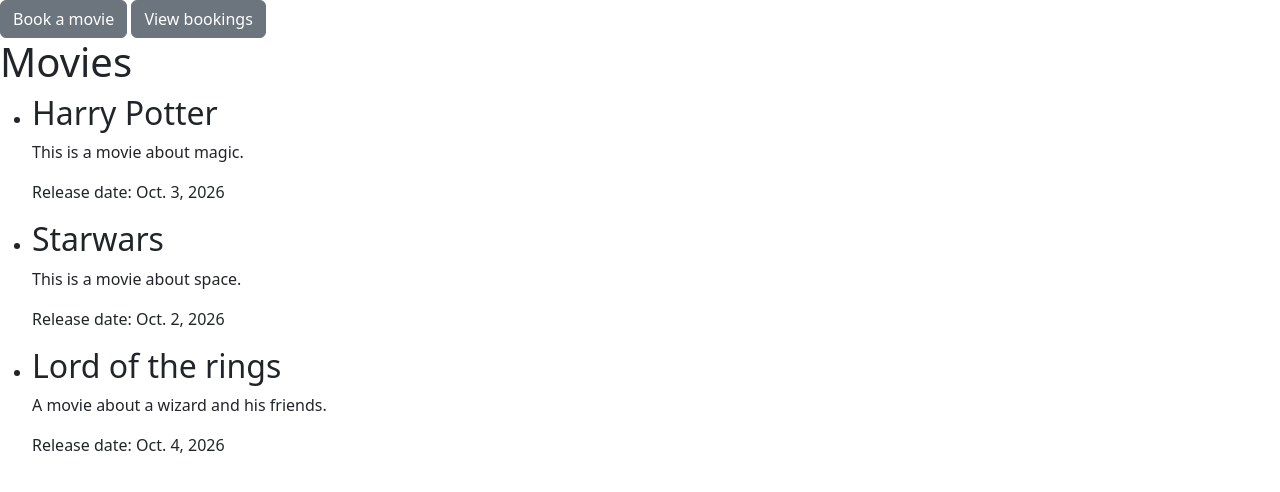
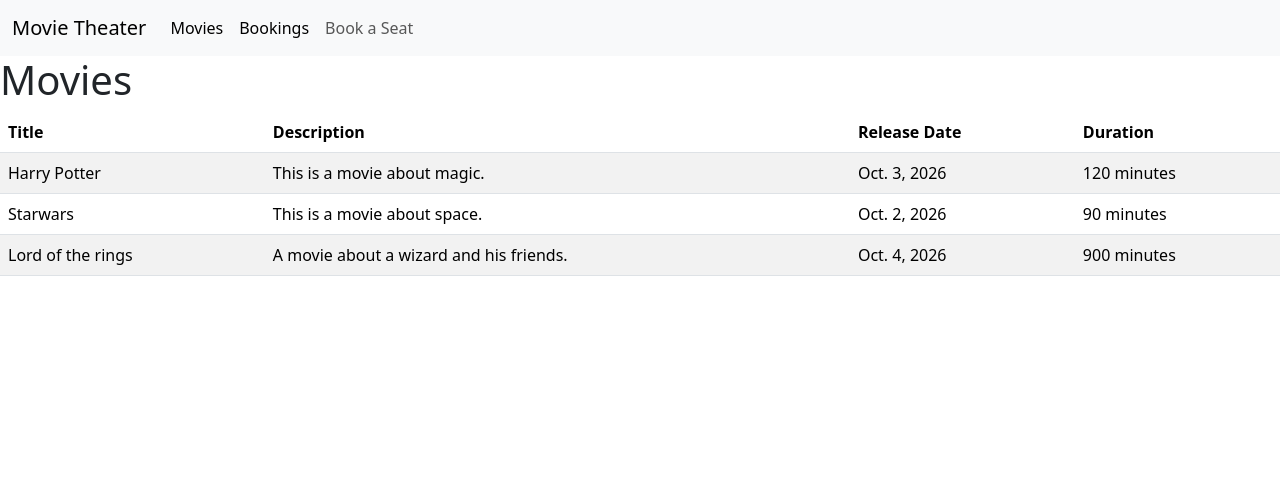
Before and after one commit to s-kaleb/CS4300, a Django app: page / in a window 1280 px wide. Shown: the top 492 px of the page. Run offline with Django 5.2, Linux system fonts and the light colour scheme; data comes from the database, SQL or seed files in the repository; both versions use the stored data as it was after the commit.

Commit message:
Implimenting bootstrap on all pages, added nav bar for page navigation

```diff
--- a/homework2/movie_theater_booking/bookings/templates/bookings/base.html
+++ b/homework2/movie_theater_booking/bookings/templates/bookings/base.html
@@ -9,6 +9,29 @@
   </head>
   <body>
     <main>
+      <!-- Navbar courtesy of devedu AI: navigation for all pages -->
+      <nav class="navbar navbar-expand-lg navbar-light bg-light">
+        <div class="container-fluid">
+          <a class="navbar-brand" href="{% url 'movie_list' %}">Movie Theater</a>
+          <button class="navbar-toggler" type="button" data-bs-toggle="collapse" data-bs-target="#navbarNav" aria-controls="navbarNav" aria-expanded="false" aria-label="Toggle navigation">
+            <span class="navbar-toggler-icon"></span>
+          </button>
+          <div class="collapse navbar-collapse" id="navbarNav">
+            <ul class="navbar-nav">
+              <!-- Added another way to navigate to the movies page to avoid confusion -->
+              <li class="nav-item">
+                <a class="nav-link active" aria-current="page" href="{% url 'movie_list' %}">Movies</a>
+              </li>
+              <li class="nav-item">
+                <a class="nav-link active" aria-current="page" href="{% url 'booking_history' %}">Bookings</a>
+              </li>
+              <li class="nav-item">
+                <a class="nav-link" href="{% url 'seat_booking' %}">Book a Seat</a>
+              </li>
+            </ul>
+          </div>
+        </div>
+      </nav>
       {% block content %}{% endblock %}
     </main>
   </body>
--- a/homework2/movie_theater_booking/bookings/templates/bookings/movie_list.html
+++ b/homework2/movie_theater_booking/bookings/templates/bookings/movie_list.html
@@ -1,27 +1,35 @@
 <!--This is the page where a user can go to view movies-->
 <!-- generated base template with devedu AI -->
+ <!-- This is an index page used to view all movies-->
 {% extends "bookings/base.html" %}
 
 {% block content %}
-	<!--Navigation between existing pages-->
-	<a href="{% url 'seat_booking' %}" class="btn btn-secondary">
-    		Book a movie
-	</a>
-	<a href="{% url 'booking_history' %}" class="btn btn-secondary">
-    		View bookings
-	</a>
+
 	<h1>Movies</h1>
 	{% if movies %}
-		<ul>
+		<!-- Table view of movies: devedu AI and https://getbootstrap.com/docs/3.4/css/?#tables -->
+		<table class="table table-striped">
+		<!-- Header for the table, displays column titles -->
+		<thead>
+			<tr>
+				<th>Title</th>
+				<th>Description</th>
+				<th>Release Date</th>
+				<th>Duration</th>
+			</tr>
+		</thead>
+		<!-- Body for the table, displays each movie row -->
+		<tbody>
 			{% for movie in movies %}
-				<li>
-					<h2>{{ movie.title }}</h2>
-					{% if movie.description %}<p>{{ movie.description }}</p>{% endif %}
-					{% if movie.release_date %}<p>Release date: {{ movie.release_date }}</p>{% endif %}
-					{% if movie.duration %}<p>Duration: {{ movie.duration }} minutes</p>{% endif %}
-				</li>
+				<tr>
+					<td>{{ movie.title }}</td>
+					<td>{{ movie.description }}</td>
+					<td>{{ movie.release_date }}</td>
+					<td>{{ movie.duration_minutes }} minutes</td>
+				</tr>
 			{% endfor %}
-		</ul>
+		</tbody>
+		</table>
 	{% else %}
 		<p>No movies are currently available.</p>
 	{% endif %}
```
Also changed, not shown: homework2/movie_theater_booking/bookings/templates/bookings/booking_history.html (+22 -13 lines), homework2/movie_theater_booking/bookings/templates/bookings/seat_booking.html (+3 -5 lines), homework2/movie_theater_booking/db.sqlite3.
